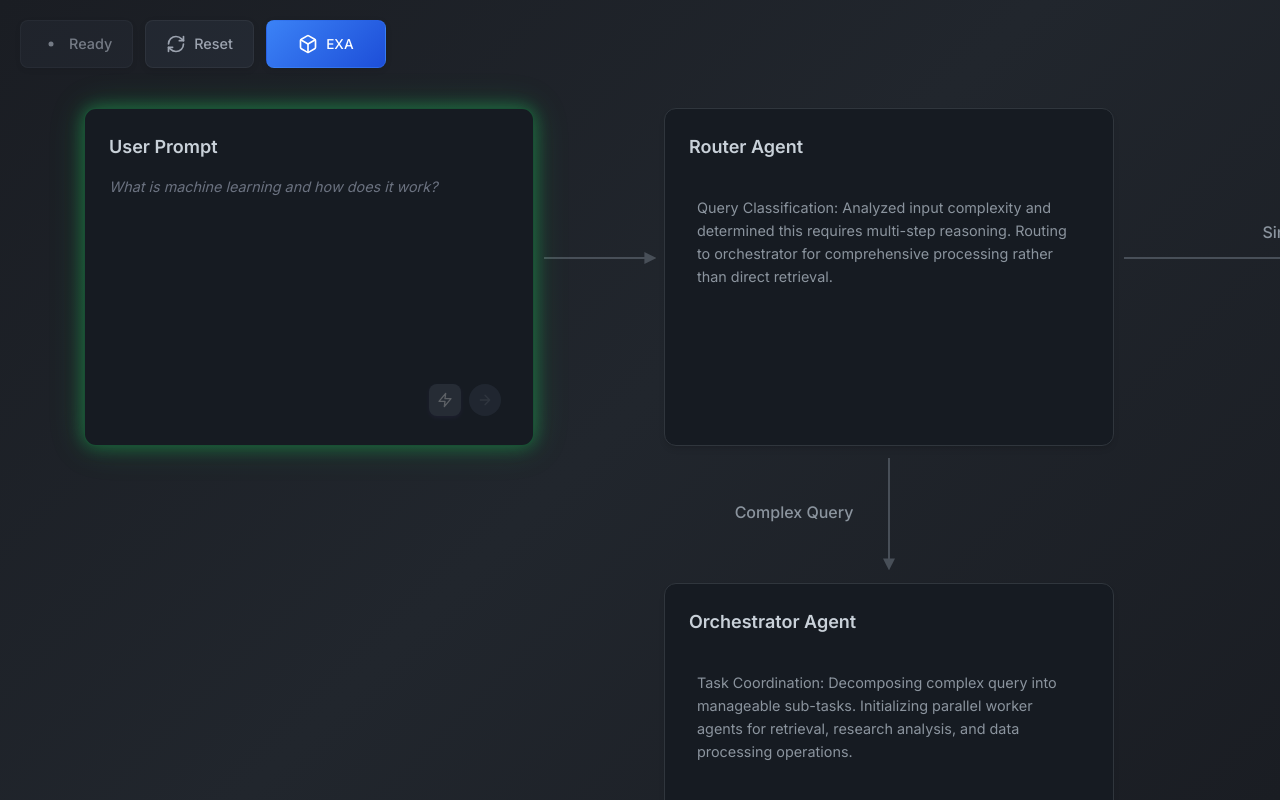
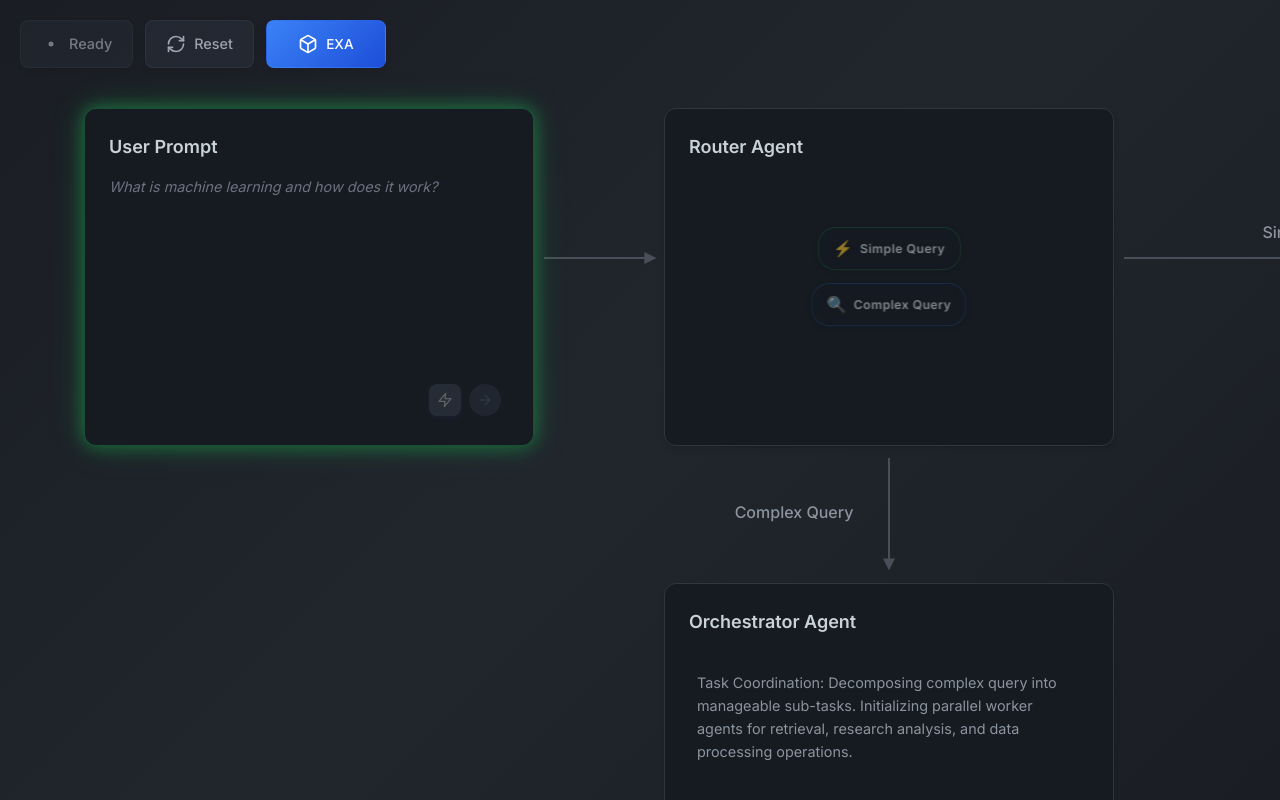
Before and after one commit to dkoh2018/rag_viz, a Next.js app: page / in a window 1280 px wide. Built offline with nearby package versions, Linux system fonts and the light colour scheme.

Commit message:
better UI for simple and compelx query agents

```diff
--- a/src/app/components/GenerativeNode.tsx
+++ b/src/app/components/GenerativeNode.tsx
@@ -2,6 +2,7 @@ import { NodeData } from '../data/nodes';
 import styles from '../visualization.module.css';
 import ReactMarkdown from 'react-markdown';
 import remarkGfm from 'remark-gfm';
+import { useMemo } from 'react';
 
 interface GenerativeNodeProps {
   node: NodeData;
@@ -31,14 +32,72 @@ export default function GenerativeNode({ node, generatedContent, isLoading = fal
     return classes;
   };
 
+  // Dual badge router agent display logic
+  const routerDisplayInfo = useMemo(() => {
+    if (node.id !== 'router-agent') return null;
+
+    const hasGeneratedContent = generatedContent && generatedContent !== node.content;
+    const content = generatedContent || '';
+    const lowerContent = content.toLowerCase();
+
+    if (!hasGeneratedContent) {
+      // Show both badges when no processing has happened yet
+      return {
+        showBoth: true,
+        badges: [
+          { type: 'Simple Query', className: styles.routerQueryTypeSimple, icon: '⚡' },
+          { type: 'Complex Query', className: styles.routerQueryTypeComplex, icon: '🔍' }
+        ]
+      };
+    }
+
+    // Show only the relevant badge after processing
+    if (lowerContent.includes('simple')) {
+      return {
+        showBoth: false,
+        activeBadge: { type: 'Simple Query', className: styles.routerQueryTypeSimple, icon: '⚡' }
+      };
+    } else if (lowerContent.includes('complex')) {
+      return {
+        showBoth: false,
+        activeBadge: { type: 'Complex Query', className: styles.routerQueryTypeComplex, icon: '🔍' }
+      };
+    }
+
+    return null;
+  }, [node.id, node.content, generatedContent]);
+
   return (
     <div
       className={getNodeClass()}
       style={{
         left: node.position.left,
-        top: node.position.top
+        top: node.position.top,
+        position: 'absolute' // Ensure position is absolute
       }}
     >
+      {/* Dual badge router agent display */}
+      {routerDisplayInfo && (
+        <div className={styles.routerOverlay}>
+          {routerDisplayInfo.showBoth ? (
+            // Show both badges initially
+            <div className={styles.routerDualBadges}>
+              {routerDisplayInfo.badges.map((badge, index) => (
+                <div key={index} className={`${styles.routerBadge} ${badge.className} ${styles.routerBadgeInitial}`}>
+                  <span className={styles.routerIcon}>{badge.icon}</span>
+                  <span className={styles.routerType}>{badge.type}</span>
+                </div>
+              ))}
+            </div>
+          ) : (
+            // Show only the active badge after processing
+            <div className={`${styles.routerBadge} ${routerDisplayInfo.activeBadge.className} ${styles.routerBadgeActive}`}>
+              <span className={styles.routerIcon}>{routerDisplayInfo.activeBadge.icon}</span>
+              <span className={styles.routerType}>{routerDisplayInfo.activeBadge.type}</span>
+            </div>
+          )}
+        </div>
+      )}
       <div className={styles.nodeLabel}>
         {node.label}
         {isPipelineComplete && <span style={{ marginLeft: '8px', color: '#f59e0b' }}>✨ Complete!</span>}
@@ -57,11 +116,17 @@ export default function GenerativeNode({ node, generatedContent, isLoading = fal
           </div>
         ) : (
           <div className={styles.markdownContainer}>
-            <ReactMarkdown
-              remarkPlugins={[remarkGfm]}
-            >
-              {generatedContent || node.content}
-            </ReactMarkdown>
+            {node.id === 'router-agent' && routerDisplayInfo && !routerDisplayInfo.showBoth ? (
+              // For router agent, show only clean status when decision is made
+              <div className={styles.routerStatus}>
+              </div>
+            ) : (
+              <ReactMarkdown
+                remarkPlugins={[remarkGfm]}
+              >
+                {generatedContent || node.content}
+              </ReactMarkdown>
+            )}
           </div>
         )}
       </div>
--- a/src/app/data/nodes.ts
+++ b/src/app/data/nodes.ts
@@ -18,7 +18,7 @@ export const nodes: NodeData[] = [
   {
     id: 'router-agent',
     label: 'Router Agent',
-    content: 'Query Classification: Analyzed input complexity and determined this requires multi-step reasoning. Routing to orchestrator for comprehensive processing rather than direct retrieval.',
+    content: '',
     position: { left: '600px', top: '100px' }
   },
   {
--- a/src/app/visualization.module.css
+++ b/src/app/visualization.module.css
@@ -411,6 +411,7 @@
   font-weight: 400;
   line-height: 1.5;
   font-family: var(--font-inter), sans-serif;
+  position: relative;
 }
 
 /* Markdown Typography */
@@ -698,3 +699,106 @@
     box-shadow: 0 0 35px rgba(251, 191, 36, 0.8), 0 0 70px rgba(251, 191, 36, 0.5), 0 8px 25px -5px rgb(0 0 0 / 0.3);
   }
 }
+
+/* Router Agent Dual Badge Display */
+.routerOverlay {
+  position: absolute;
+  top: 50%;
+  left: 50%;
+  transform: translate(-50%, -50%);
+  z-index: 15;
+  display: flex;
+  flex-direction: column;
+  align-items: center;
+  pointer-events: none;
+}
+
+.routerDualBadges {
+  display: flex;
+  flex-direction: column;
+  gap: 8px;
+  align-items: center;
+}
+
+.routerBadge {
+  display: flex;
+  align-items: center;
+  gap: 8px;
+  padding: 10px 16px;
+  border-radius: 20px;
+  background: rgba(22, 27, 34, 0.9);
+  border: 1px solid rgba(255, 255, 255, 0.1);
+  backdrop-filter: blur(8px);
+  transition: all 0.4s ease;
+}
+
+.routerBadgeInitial {
+  opacity: 0.6;
+  transform: scale(0.9);
+  box-shadow: 0 2px 8px rgba(0, 0, 0, 0.2);
+}
+
+.routerBadgeActive {
+  opacity: 1;
+  transform: scale(1.05);
+  box-shadow: 0 6px 20px rgba(0, 0, 0, 0.4);
+}
+
+.routerIcon {
+  font-size: 1.1rem;
+  opacity: 0.9;
+  transition: all 0.3s ease;
+}
+
+.routerType {
+  font-size: 0.85rem;
+  font-weight: 600;
+  color: #c9d1d9;
+  text-transform: none;
+  letter-spacing: 0.5px;
+  transition: all 0.3s ease;
+}
+
+.routerQueryTypeSimple {
+  border-color: rgba(34, 197, 94, 0.3);
+}
+
+.routerQueryTypeSimple.routerBadgeActive {
+  box-shadow: 0 6px 20px rgba(0, 0, 0, 0.4), 0 0 0 1px rgba(34, 197, 94, 0.2);
+  background: rgba(34, 197, 94, 0.05);
+}
+
+.routerQueryTypeSimple .routerIcon {
+  color: #22c55e;
+}
+
+.routerQueryTypeComplex {
+  border-color: rgba(59, 130, 246, 0.3);
+}
+
+.routerQueryTypeComplex.routerBadgeActive {
+  box-shadow: 0 6px 20px rgba(0, 0, 0, 0.4), 0 0 0 1px rgba(59, 130, 246, 0.2);
+  background: rgba(59, 130, 246, 0.05);
+}
+
+.routerQueryTypeComplex .routerIcon {
+  color: #3b82f6;
+}
+
+/* Router Status Text */
+.routerStatus {
+  display: flex;
+  align-items: center;
+  justify-content: center;
+  height: 100%;
+  padding: 20px;
+}
+
+.routerStatusText {
+  font-size: 0.9rem;
+  color: #8b949e;
+  text-align: center;
+  font-weight: 400;
+  line-height: 1.5;
+  opacity: 0.7;
+}
```
